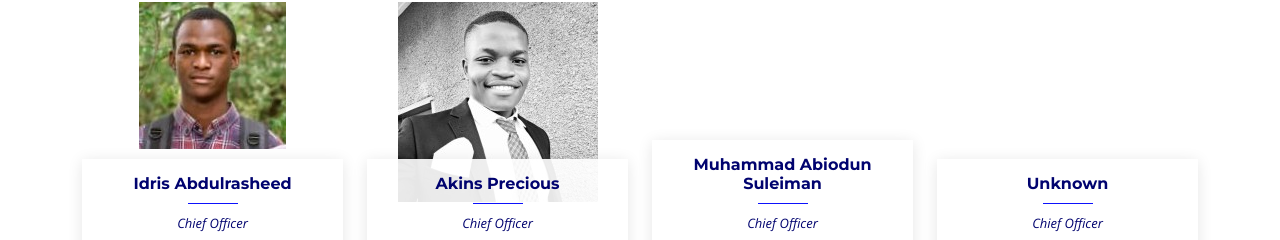
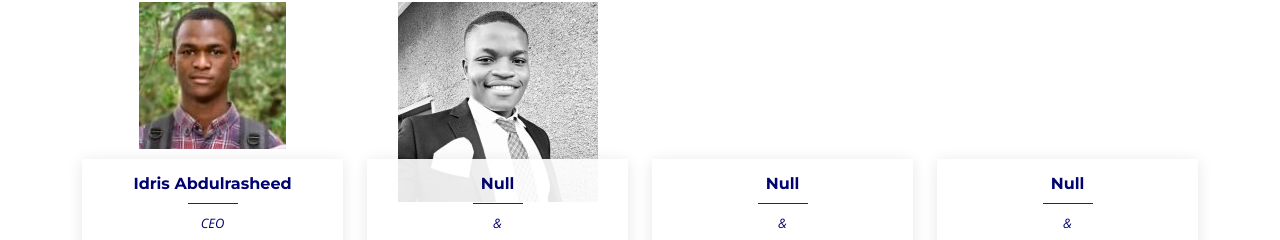
Before and after one commit to Idrisia12/DuDu, a plain HTML site: page index.html in a window 1280 px wide. Shown: the part 3702-3942 px from the top of the page. Drawn offline with nearby package versions, Linux system fonts and the light colour scheme.

Commit message:
Update index.html

```diff
--- a/index.html
+++ b/index.html
@@ -416,7 +416,7 @@
               <div class="pic"><img src="assets/img/team/Rasheed.jpeg" class="img-fluid" alt=""></div>
               <div class="member-info">
                 <h4>Idris Abdulrasheed</h4>
-                <span>Chief Officer</span>
+                <span>CEO</span>
                 <div class="social">
                   <a href=""><i class="bi bi-twitter"></i></a>
                   <a href=""><i class="bi bi-facebook"></i></a>
@@ -431,8 +431,8 @@
             <div class="member" data-aos="zoom-in" data-aos-delay="200">
               <div class="pic"><img src="assets/img/team/Akins.jpeg" class="img-fluid" alt=""></div>
               <div class="member-info">
-                <h4>Akins Precious</h4>
-                <span>Chief Officer</span>
+                <h4>Null</h4>
+                <span>&</span>
                 <div class="social">
                   <a href=""><i class="bi bi-twitter"></i></a>
                   <a href=""><i class="bi bi-facebook"></i></a>
@@ -447,8 +447,8 @@
             <div class="member" data-aos="zoom-in" data-aos-delay="300">
               <div class="pic"><!--img src="assets/img/team/t10.jpeg" class="img-fluid" alt="">--></div>
               <div class="member-info">
-                <h4>Muhammad Abiodun Suleiman</h4>
-                <span>Chief Officer</span>
+                <h4>Null</h4>
+                <span>&</span>
                 <div class="social">
                   <a href=""><i class="bi bi-twitter"></i></a>
                   <a href=""><i class="bi bi-facebook"></i></a>
@@ -463,8 +463,8 @@
             <div class="member" data-aos="zoom-in" data-aos-delay="400">
               <div class="pic"><!--img src="assets/img/team/team-4.jpg" class="img-fluid" alt="">--></div>
               <div class="member-info">
-                <h4>Unknown</h4>
-                <span>Chief Officer</span>
+                <h4>Null</h4>
+                <span>&</span>
                 <div class="social">
                   <a href=""><i class="bi bi-twitter"></i></a>
                   <a href=""><i class="bi bi-facebook"></i></a>
```
